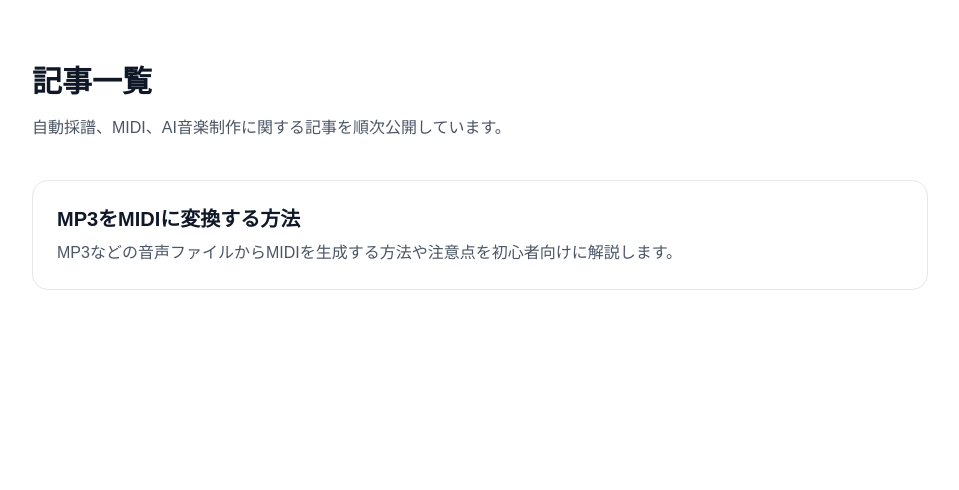
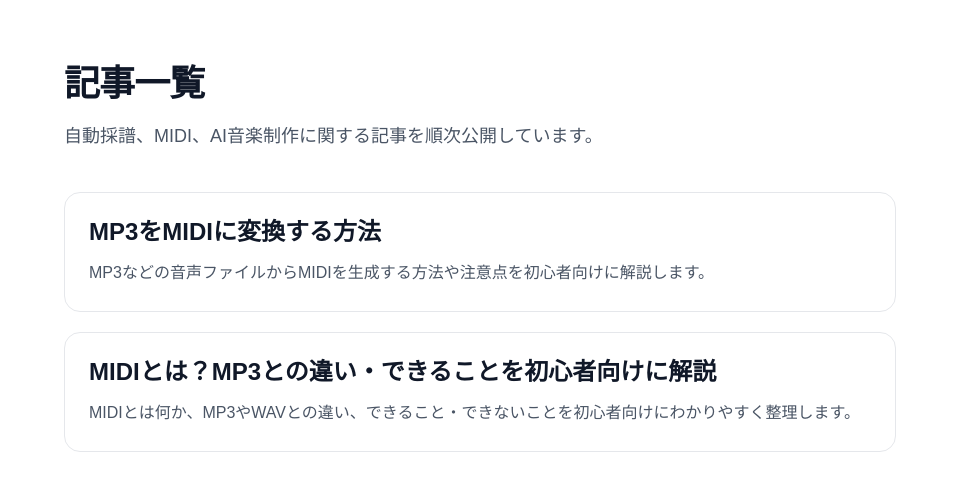
Before and after one commit to karz-engawa/auto-transcribe-site, a Next.js app: page /articles in a window 1280 px wide. Shown: the top 490 px of the page, without its empty margins (160-1119 px from the left). Built offline with nearby package versions, Linux system fonts and the light colour scheme.

Commit message:
update articles list

```diff
--- a/app/articles/page.tsx
+++ b/app/articles/page.tsx
@@ -1,39 +1,56 @@
-export const metadata = {
+import type { Metadata } from "next";
+import Link from "next/link";
+
+export const metadata: Metadata = {
   title: "記事一覧 | 自動採譜アプリ",
-  description: "自動採譜、MIDI、AI音楽制作に関する記事一覧です。",
+  description:
+    "自動採譜、MIDI、AI音楽制作に関する記事一覧です。MP3からMIDIへの変換方法やMIDIの基礎知識を初心者向けに解説しています。",
+  alternates: {
+    canonical: "/articles",
+  },
 };
 
 const articles = [
   {
+    href: "/articles/mp3-to-midi",
     title: "MP3をMIDIに変換する方法",
-    href: "/articles/mp3-to-midi",
     description:
       "MP3などの音声ファイルからMIDIを生成する方法や注意点を初心者向けに解説します。",
+  },
+  {
+    href: "/articles/what-is-midi",
+    title: "MIDIとは？MP3との違い・できることを初心者向けに解説",
+    description:
+      "MIDIとは何か、MP3やWAVとの違い、できること・できないことを初心者向けにわかりやすく整理します。",
   },
 ];
 
 export default function ArticlesPage() {
   return (
-    <main className="min-h-screen bg-white px-6 py-16 text-gray-900">
-      <div className="mx-auto max-w-4xl">
-        <h1 className="mb-4 text-3xl font-bold">記事一覧</h1>
-        <p className="mb-10 text-gray-600">
+    <main className="min-h-screen bg-white text-gray-900">
+      <section className="mx-auto max-w-4xl px-6 py-16 md:px-8">
+        <h1 className="text-4xl font-bold tracking-tight">記事一覧</h1>
+        <p className="mt-4 text-lg leading-8 text-gray-600">
           自動採譜、MIDI、AI音楽制作に関する記事を順次公開しています。
         </p>
 
-        <div className="space-y-6">
+        <div className="mt-10 space-y-5">
           {articles.map((article) => (
-            <a
+            <Link
               key={article.href}
               href={article.href}
-              className="block rounded-2xl border border-gray-200 p-6 transition hover:bg-gray-50"
+              className="block rounded-2xl border border-gray-200 p-6 transition hover:border-blue-300 hover:shadow-sm"
             >
-              <h2 className="mb-2 text-xl font-semibold">{article.title}</h2>
-              <p className="text-gray-600">{article.description}</p>
-            </a>
+              <h2 className="text-2xl font-semibold leading-tight text-gray-900">
+                {article.title}
+              </h2>
+              <p className="mt-3 text-base leading-7 text-gray-600">
+                {article.description}
+              </p>
+            </Link>
           ))}
         </div>
-      </div>
+      </section>
     </main>
   );
 }
```
